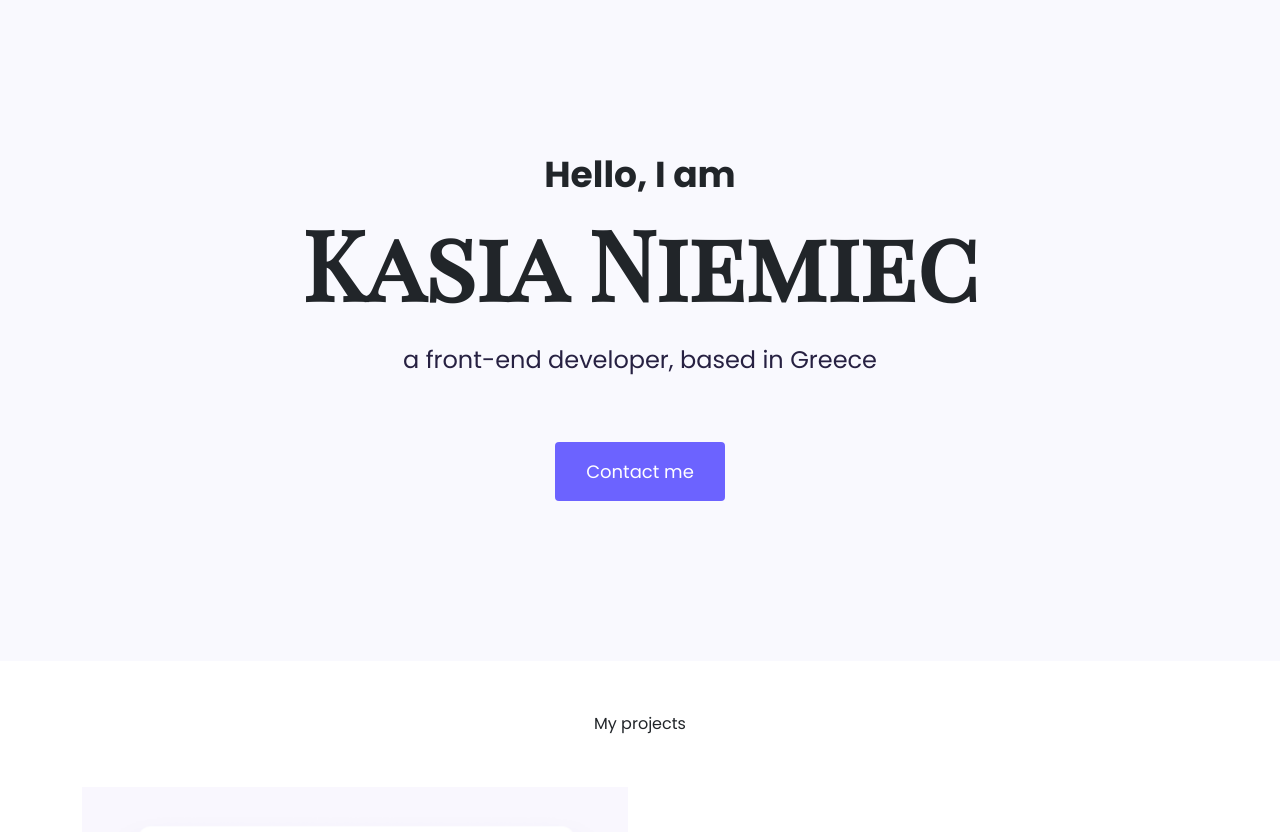
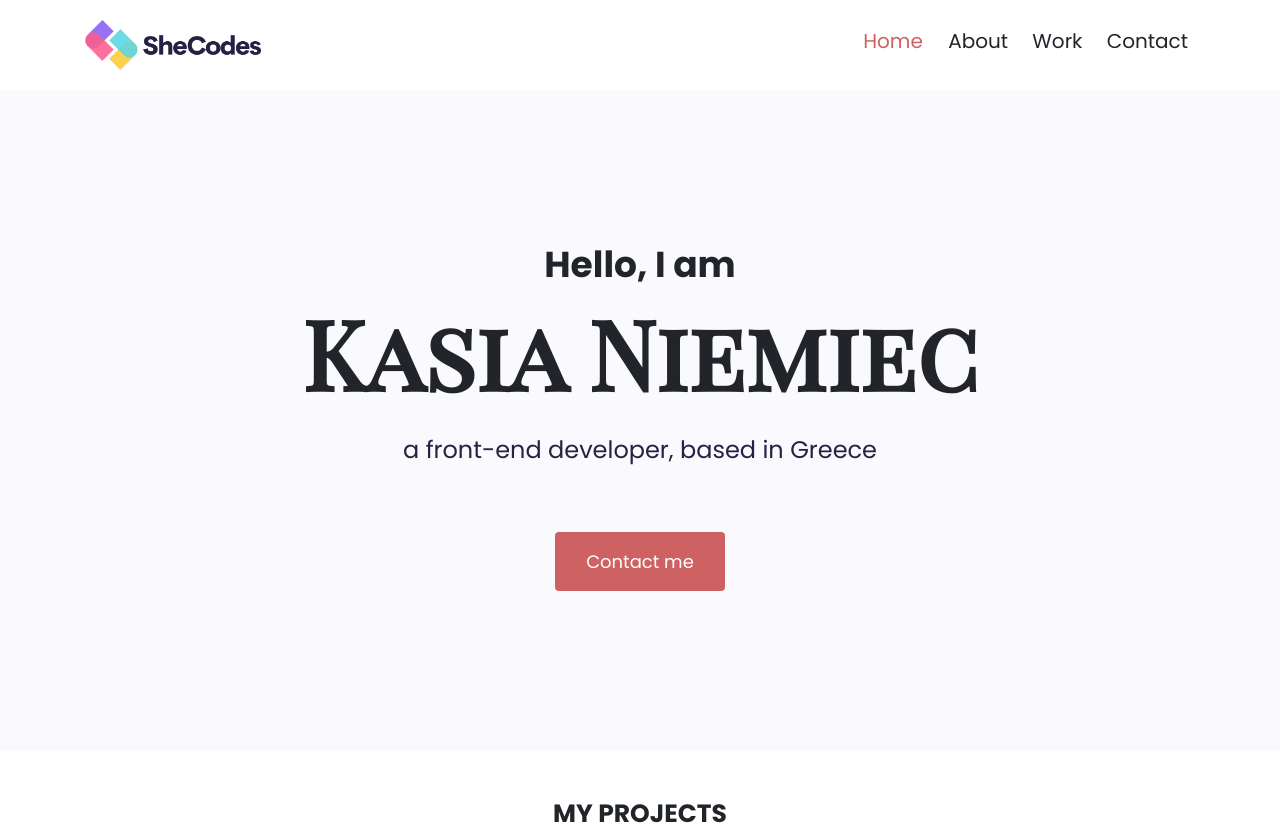
Before and after one commit to kasianiemiec/portfolio-project, a plain HTML site: page index.html in a window 1280 px wide. Shown: the top 832 px of the page. Drawn offline with nearby package versions, Linux system fonts and the light colour scheme.

Commit message:
added the navigation bar

```diff
--- a/index.html
+++ b/index.html
@@ -30,15 +30,40 @@
     <title>Kasia Niemiec - portfolio</title>
   </head>
   <body>
+    <div class="container">
+      <nav class="d-flex justify-content-between">
+        <a href="/"
+          ><img
+            src="/images/logo.png"
+            class="logo d-none d-md-block"
+            alt="SheCodes logo"
+        /></a>
+        <a href="/"
+          ><img
+            src="/images/logo-small.png"
+            alt="SheCodes mini logo"
+            class="logo-small d-block d-md-none"
+        /></a>
+        <ul>
+          <li class="active">
+            <a href="/"> Home</a>
+          </li>
+          <li><a href="/about.html"> About</a></li>
+          <li><a href="/work.html"> Work</a></li>
+          <li><a href="/contact.html"> Contact</a></li>
+        </ul>
+      </nav>
+    </div>
+
     <div class="hero">
       <p>Hello, I am</p>
       <h1>Kasia Niemiec</h1>
       <h2 class="mb-3">a front-end developer, based in Greece</h2>
       <div>
-        <a href="/about.html" class="btn btn-branding mt-5">Contact me</a>
+        <a href="/contact.html" class="btn btn-branding mt-5">Contact me</a>
       </div>
     </div>
-    <p class="text-center m-5">My projects</p>
+    <p class="text-center m-5 projects">MY PROJECTS</p>
     <div class="container">
       <div class="row mb-5">
         <div class="col d-none d-lg-block">
--- a/styles/portfolio.css
+++ b/styles/portfolio.css
@@ -1,5 +1,5 @@
 :root {
-  --branding-color: #6c63ff;
+  --branding-color: #ce6262;
   --heading-font-family: "Playfair Display SC", serif;
   --default-font-family: "Poppins", sans-serif;
 }
@@ -23,6 +23,41 @@ h2 {
 p {
   font-size: 16px;
   line-height: 30px;
+}
+
+nav {
+  padding: 20px 0;
+}
+
+nav li {
+  display: inline;
+  line-height: 42px;
+  padding: 10px;
+  font-size: 20px;
+}
+
+nav ul {
+  padding: 0;
+  margin: 0;
+}
+
+nav a {
+  text-decoration: none;
+  transition: all 100ms ease-in-out;
+  color: #212529;
+}
+
+nav li.active a {
+  color: var(--branding-color);
+}
+
+nav a:hover {
+  color: var(--branding-color);
+}
+
+.projects {
+  font-size: 25px;
+  font-weight: bold;
 }
 
 .hero {
@@ -102,6 +137,14 @@ p {
   text-align: center;
 }
 
+.logo {
+  max-height: 50px;
+}
+
+.logo-small {
+  max-height: 30px;
+}
+
 @media (max-width: 960px) {
   h1 {
     font-size: 44px;
@@ -121,4 +164,8 @@ p {
   .hero {
     padding: 80px 20px;
   }
+
+  nav a {
+    font-size: 14px;
+  }
 }
```
Also changed, not shown: images/logo-small.png (added), images/logo.png (added).
